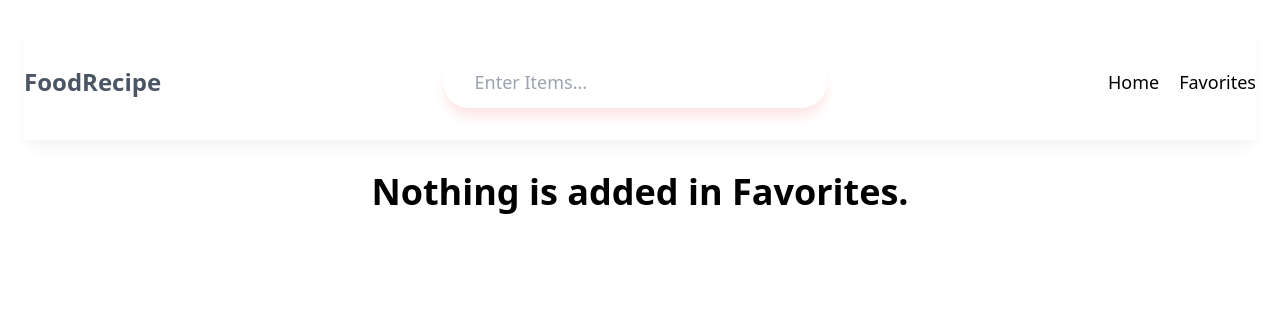
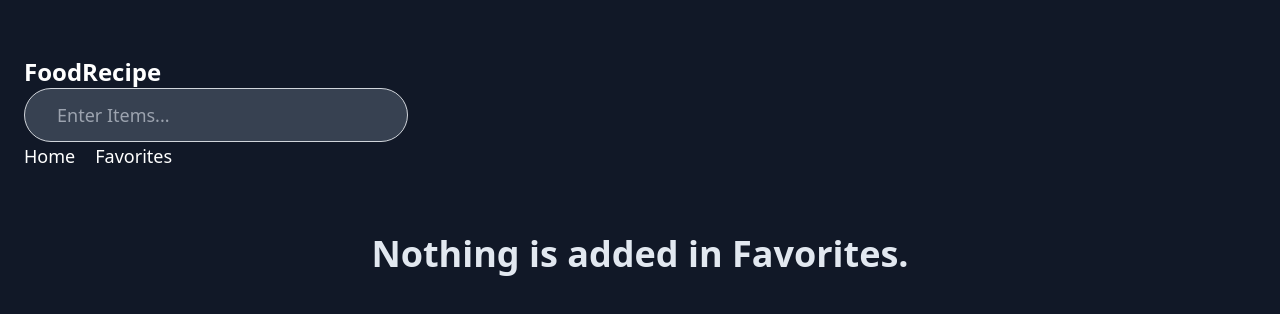
Before and after one commit to KrishanKumarSaini/food-recipe, a React (Vite) app: page /favorites in a window 1280 px wide. Shown: the top 314 px of the page. Built offline with nearby package versions, Linux system fonts and the light colour scheme.

Commit message:
updated theme

```diff
--- a/src/App.jsx
+++ b/src/App.jsx
@@ -13,7 +13,7 @@ function App() {
 
   return (
     <div>
-      <div className="min-h-screen p-6 bg-white text-gray-600 text-lg">
+      <div className="min-h-screen p-6 bg-gray-900 text-black-600 text-lg">
         <Navbar />
         <Routes>
           <Route path="/" element={<Home />} />
--- a/src/components/navbar/index.jsx
+++ b/src/components/navbar/index.jsx
@@ -7,8 +7,8 @@ export default function Navbar() {
     useContext(GlobalContext);
 
   return (
-    <nav className="flex justify-between items-center py-8 container mx-auto flex-col lg:flex-row gap-5 lg:gap-0 border-2 border-solid focus:shadow-gray-200 shadow-gray-100 shadow-lg border-none">
-      <h2 className="text-2xl font-semibold">
+    <nav className="fflex justify-between items-center py-8 container mx-auto flex-col lg:flex-row gap-5 lg:gap-0 border-none dark:bg-gray-900 text-white">
+      <h2 className="text-2xl font-semibold text-white">
         <NavLink to={"/"}>FoodRecipe</NavLink>
       </h2>
       <form onSubmit={handleSubmit}>
@@ -20,14 +20,14 @@ export default function Navbar() {
             setSearchParam(event.target.value);
           }}
           placeholder="Enter Items..."
-          className="bg-white/75 p-3 px-8 rounded-full outline-none lg:w-96 shadow-lg shadow-red-100 focus:shadow-red-200"
+          className="bg-gray-700 p-3 px-8 rounded-full outline-none lg:w-96 border border-gray-300  focus:border-blue-500"
         />
       </form>
       <ul className="flex gap-5">
         <li>
           <NavLink
             to={"/"}
-            className="text-black hover:text-gray-700 duration-300"
+            className="text-white-900 rounded hover:text-blue-400 font-medium"
           >
             Home
           </NavLink>
@@ -35,7 +35,7 @@ export default function Navbar() {
         <li>
           <NavLink
             to={"/favorites"}
-            className="text-black hover:text-gray-700 duration-300"
+            className="text-white-900 rounded hover:text-blue-400 font-medium"
           >
             Favorites
           </NavLink>
--- a/src/components/recipe-item/index.jsx
+++ b/src/components/recipe-item/index.jsx
@@ -2,20 +2,20 @@ import { Link } from "react-router-dom";
 
 export default function RecipeItem({ item }) {
   return (
-    <div className="flex flex-col w-80 overflow-hidden p-5 bg-white/75 shadow-xl gap-5 border-2 rounded-2xl border-white">
+    <div className="flex flex-col w-80 overflow-hidden p-5 bg-slate-400 shadow-xl gap-5 border-2 rounded-2xl border-slate-400">
       <div className="h-40 flex justify-center overflow-hidden items-center rounded-xl">
         <img src={item?.image_url} alt="recipe item" className="block w-full" />
       </div>
       <div>
-        <span className="text-sm text-cyan-700 font-medium">
+        <span className="text-sm text-slate-50 font-medium">
           {item?.publisher}
         </span>
-        <h3 className="text-2xl text-black truncate font-bold">
+        <h3 className="text-2xl text-slate-900 truncate font-bold">
           {item?.title}
         </h3>
         <Link
           to={`/recipe-item/${item?.id}`}
-          className="text-sm p-3 mt-5 px-8 rounded-lg uppercase font-medium tracking-wider inline-block shadow-md bg-black text-white"
+          className="text-sm p-3 mt-5 px-8 rounded-lg uppercase font-medium tracking-wider inline-block shadow-md bg-gray-700 text-white"
         >
           Recipe Details
         </Link>
--- a/src/pages/details/index.jsx
+++ b/src/pages/details/index.jsx
@@ -25,7 +25,7 @@ export default function Details() {
     getRecipeDetailsData();
   }, []);
   return (
-    <div className="container mx-auto py-10 grid grid-cols-1 lg:grid-cols-2 gap-10">
+    <div className="container mx-auto py-10 px-4 grid grid-cols-1 lg:grid-cols-2 gap-10 bg-gray-500">
       <div className="row-start-2 lg:row-start-auto">
         <div className="h-96 overflow-hidden rounded-xl group">
           <img
@@ -36,15 +36,15 @@ export default function Details() {
         </div>
       </div>
       <div className="flex flex-col gap-3">
-        <span className="text-sm text-cyan-700 font-medium">
+        <span className="text-sm text-slate-50 font-bold">
           {recipeDetailsData?.recipe?.publisher}
         </span>
-        <h2 className="text-2xl text-black truncate font-bold">
+        <h2 className="text-2xl text-slate-900 truncate font-bold">
           {recipeDetailsData?.recipe?.title}
         </h2>
         <div>
           <button
-            className="p-3 px-8 rounded-lg text-sm uppercase font-medium tracking-wider mt-3 inline-block shadow-md bg-black text-white"
+            className="p-3 px-8 rounded-lg text-sm uppercase font-medium tracking-wider mt-3 inline-block shadow-md bg-gray-700 text-white"
             onClick={() => handleAddtoFavorite(recipeDetailsData?.recipe)}
           >
             {favList &&
@@ -57,10 +57,10 @@ export default function Details() {
           </button>
         </div>
         <div>
-          <span className="text-2xl font-semibold text-black">
+          <span className="text-2xl font-semibold text-slate-50">
             Ingredients:
           </span>
-          <ul className="flex flex-col gap-3 mt-2">
+          <ul className="flex flex-col gap-3 mt-2 text-slate-50">
             {recipeDetailsData?.recipe?.ingredients.map((ingre) => (
               <li>
                 <span>
--- a/src/pages/favorites/index.jsx
+++ b/src/pages/favorites/index.jsx
@@ -16,7 +16,7 @@ export default function Favorites() {
           {favList.length > 1 && (
             <div>
               <button
-                className="text-sm p-3 mt-5 px-8 rounded-lg uppercase font-medium tracking-wider inline-block shadow-md bg-black text-white"
+                className="text-sm p-3 mt-5 px-8 rounded-lg uppercase font-medium tracking-wider inline-block shadow-md bg-gray-700 text-white"
                 onClick={handleClearFavorites}
               >
                 Remove All
@@ -29,7 +29,7 @@ export default function Favorites() {
         </>
       ) : (
         <div>
-          <p className="lg:text-4xl text-xl text-center text-black font-extrabold">
+          <p className="lg:text-4xl text-xl text-center text-slate-200 font-extrabold">
             Nothing is added in Favorites.
           </p>
         </div>
--- a/src/pages/home/index.jsx
+++ b/src/pages/home/index.jsx
@@ -5,7 +5,8 @@ import RecipeItem from "../../components/recipe-item";
 export default function Home() {
   const { recipeList, loading } = useContext(GlobalContext);
 
-  if (loading) return <div>Loading...Please wait!</div>;
+  if (loading)
+    return <div className="text-white font-medium">Loading...Please wait!</div>;
 
   return (
     <div className="py-8 container mx-auto flex flex-wrap justify-center gap-10">
@@ -13,7 +14,7 @@ export default function Home() {
         recipeList.map((item) => <RecipeItem item={item} />)
       ) : (
         <div>
-          <p className="lg:text-4xl text-xl text-center text-black font-extrabold">
+          <p className="lg:text-4xl text-xl text-center text-slate-200 font-extrabold">
             Not Found. Please search something else!
           </p>
         </div>
```
